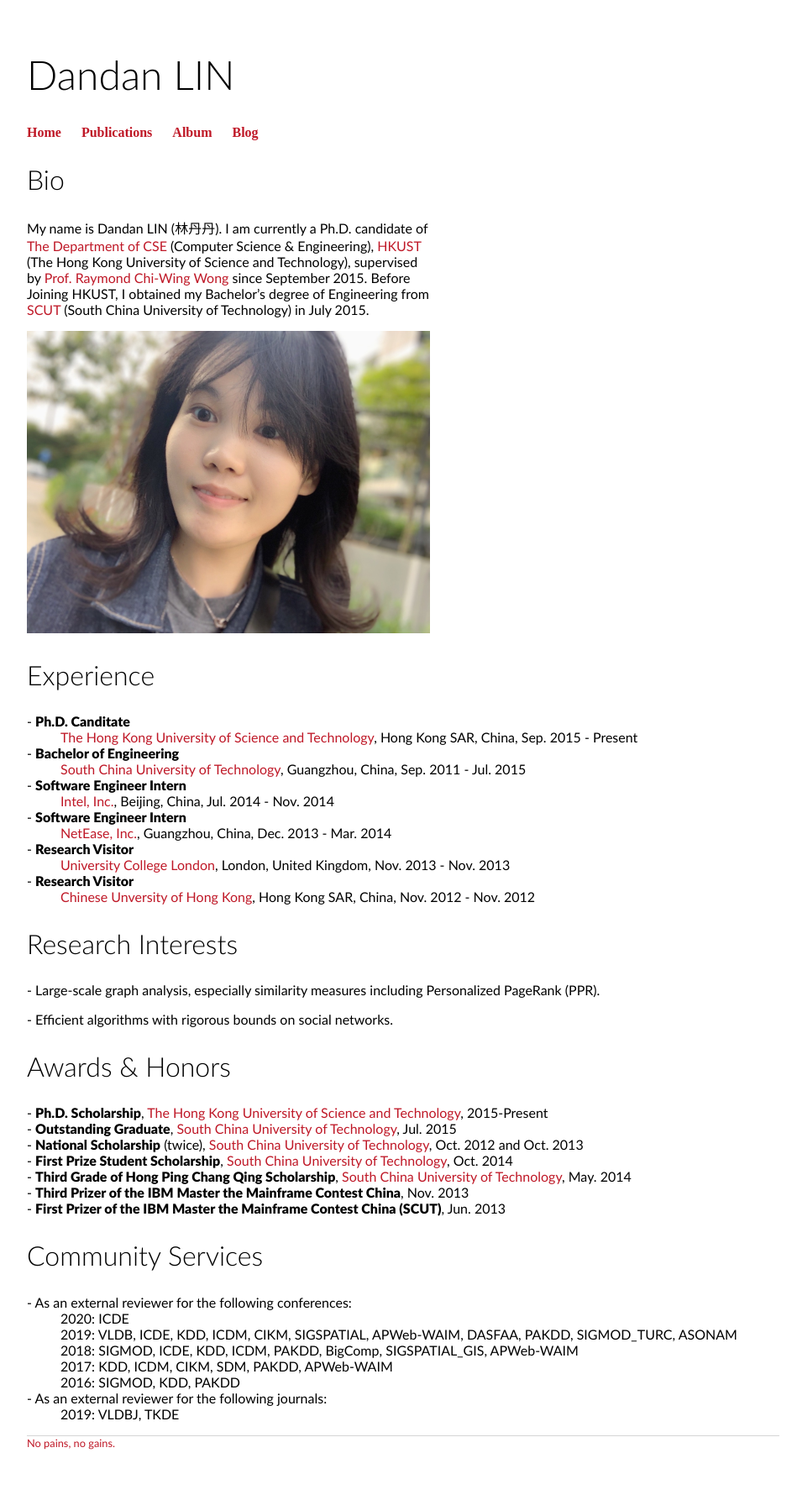
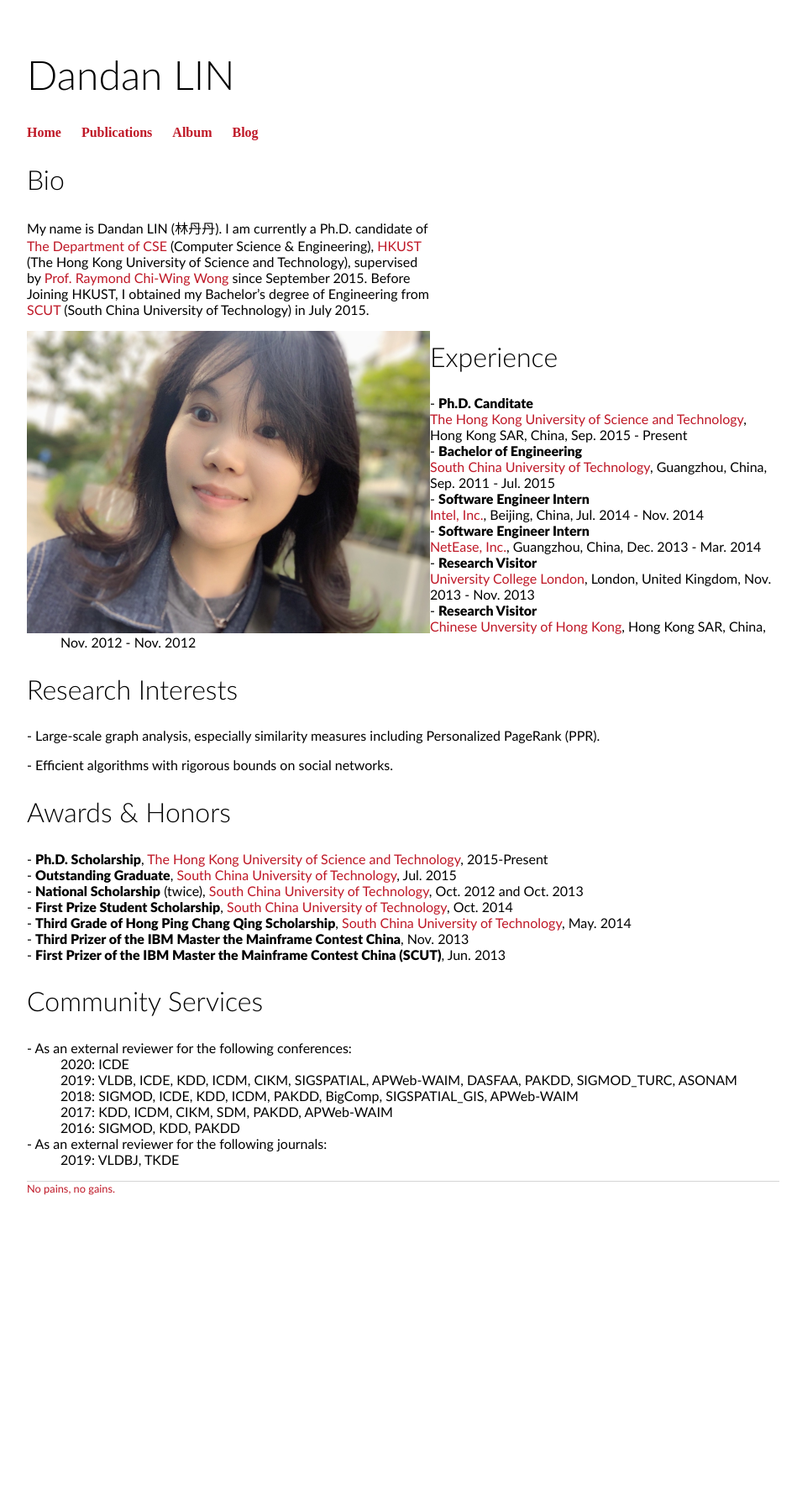
Before and after one commit to 2danlin/2danlin.github.io, a Jekyll site: the page built from index.html, in a window 1280 px wide. Shown: the whole page at 84% size, without its empty margins (160-1109 px from the left). Built offline with Jekyll 4.4.1, drawn with Linux system fonts in a browser that asks for light colours; after the commit the page ends 1483 px from its top, so only the background shows below that.

Commit message:
Update index.html

```diff
--- a/index.html
+++ b/index.html
@@ -16,7 +16,7 @@
 			</p>
 		</div>
 		<div>
-			<img src="/img/home_img.jpeg" style="width:480px; display:inline-block;"/>
+			<img src="/img/home_img.jpeg" style="width:480px; display:inline-block;float:left"/>
 		</div>
 
 	</div>
```
